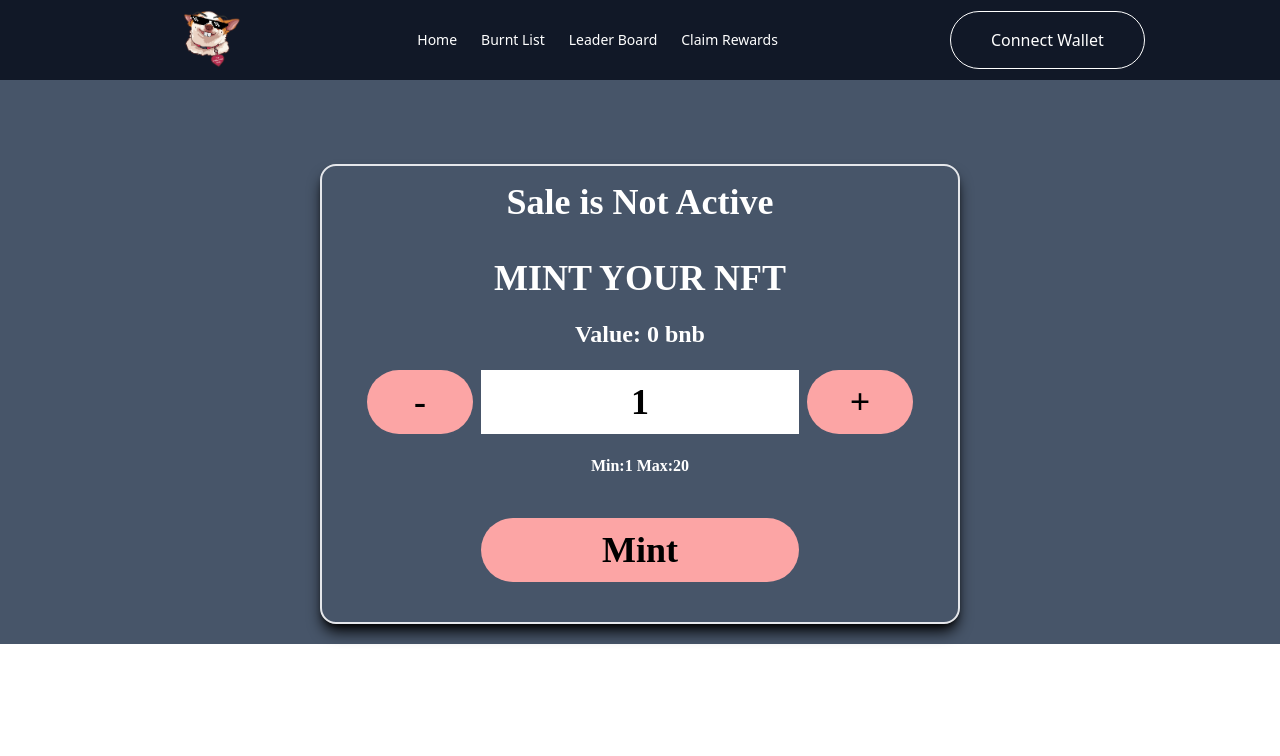
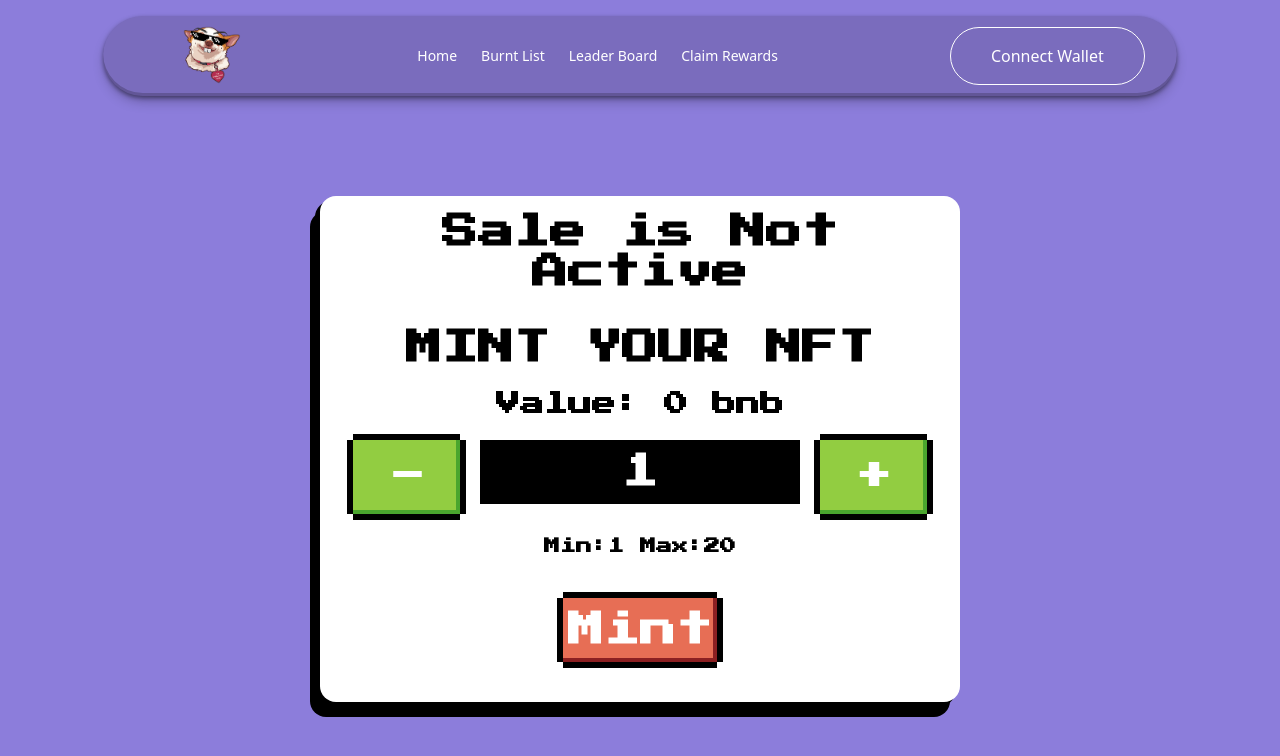
Before and after one commit to Puvichandra/chihuahuanft, a Next.js app: page / in a window 1280 px wide. Shown: the top 756 px of the page. Built offline with nearby package versions, Linux system fonts and the light colour scheme.

Commit message:
Add files via upload

```diff
--- a/components/majorcom/Login.js
+++ b/components/majorcom/Login.js
@@ -115,8 +115,10 @@ async function disconnect () {
 
   return (
 
-    <button  onClick={!isopen?connectwallet:disconnect } className={classes.connect__wallet}> {btncaption}
-   </button>
+
+   <button  onClick={!isopen?connectwallet:disconnect } className={classes.connect__wallet}> {btncaption}
+    </button>
+
 
 
   )
--- a/components/majorcom/login.module.css
+++ b/components/majorcom/login.module.css
@@ -4,14 +4,15 @@
     border: 1px solid white;
     padding: 1rem 2.5rem;
     border-radius: 2rem;
-    transition: var(--transition);
+    transition: all 300ms ease;
     position: relative;
     z-index: 5;
 }
 
 .connect__wallet:hover{
-    background: var(--color-dark);
+    background: white;
     border: none;
+    color: rgb(0, 0, 0);
     box-shadow: var(--box-shadow);
 }
 
--- a/components/mintcom/mintcomp.js
+++ b/components/mintcom/mintcomp.js
@@ -106,50 +106,53 @@ export default function Mintcomponent(props) {
 
 
   return (
-<div>
+<div className='mint__page'>
 
 <div className='flex  flex-row justify-center xl:pt-4 xl:pb-2'>
-    <div className='basis-9/12 xl:basis-6/12'>
-    <div className='text-center font-Press text-white py-5 font-black text-2xl xl:text-4xl'>{preOrPubliccheck()}</div>
-    {isPresale?<div className='text-center font-Press w-full text-white py-5 text-lg xl:text-2xl' >{wlistedText}</div>:null}
+
+
+  <div className='basis-9/12 xl:basis-6/12 mint__container'>
+  <div className='text-center font-Press text-white py-5 font-black text-2xl xl:text-5xl sale__text'>{preOrPubliccheck()}</div>
+  {isPresale?<div className='text-center font-Press w-full text-white py-5 text-lg xl:text-2xl whitelist__text' >{wlistedText}</div>:null}
   {isPresale|| ispublicsale?<Progressbar done={percent.toFixed()} totnft={totnft} totsold={totalSold}/>:null}
   </div>
   </div>
 
   <div className='flex  flex-row justify-center py-10 xl:py-5 '>
   <div className=' basis-10/12 xl:basis-6/12'>
-  <div className=' bg-slate-600 border-solid  shadow-lg shadow-black rounded-2xl   border-2'>
-  <div className='text-center font-Press text-white py-4 font-black text-2xl xl:text-4xl'>{salecheck()}</div>
+<div className=' bg-slate-600 border-solid  shadow-lg shadow-black rounded-2xl  mint__card'>
+<div className='text-center font-Press text-black py-4 font-black text-2xl xl:text-4xl'>{salecheck()}</div>
 
 
-  <div className='text-center font-Press text-white py-5 text-2xl xl:text-4xl'>MINT YOUR NFT</div>
+<div className='text-center font-Press text-black py-5 text-2xl xl:text-4xl'>MINT YOUR NFT</div>
 
 
-  <div className='text-center text-white text-lg xl:text-2xl font-Press'> Value: {props.publicPrice/1000000000000000000}  bnb</div>
-   <div className="flex flex-row justify-center gap-2 py-5">
-   <div className='basis-2/12 text-center hover:bg-red-400  bg-red-300 rounded-full' onClick={()=>calculateValue("-")}>
-    <button className='h-10 xl:h-16 text-2xl xl:text-4xl'  > - </button>
+<div className='text-center text-black text-lg xl:text-2xl font-Press'> Value: {props.publicPrice/100000000000000000}  bnb</div>
+ <div className="flex flex-row justify-center  gap-5 py-5">
+ <div className='basis-2/12 text-center eightbit-btn' onClick={()=>calculateValue("-")}>
+  <button className='h-10 xl:h-16 text-2xl xl:text-4xl' > - </button>
  </div>
-   <div className='basis-6/12 h-10 xl:h-16 text-center bg-white   '>
+ <div className='basis-6/12 h-10 xl:h-16 text-center bg-black text-white '>
   <button className='h-10 xl:h-16 text-2xl xl:text-4xl font-Press'> {count}</button>
  </div>
 
 
-   <div className='basis-2/12 text-center hover:bg-red-400 bg-red-300 rounded-full' onClick={()=>calculateValue("+")}>
-    <button className='h-10 xl:h-16 text-2xl xl:text-4xl'  > + </button>
+ <div className='basis-2/12 text-center eightbit-btn' onClick={()=>calculateValue("+")}>
+  <button className='h-10 xl:h-16 text-2xl xl:text-4xl' > + </button>
  </div>
+
 
 
  </div>
 
-   <div className='text-center text-white'>
+ <div className='text-center text-black'>
   Min:1  Max:20
  </div>
 
  <div className="flex flex-row justify-center gap-2 py-10">
 
-   <div className='basis-6/12 text-center hover:bg-red-400 bg-red-300 rounded-full'>
-   {isPresale || ispublicsale?<button className='h-10 xl:h-16  text-2xl xl:text-4xl font-Press' onClick={()=>props.minttoken(count,props.publicPrice)}> Mint </button>:<button className='h-10 xl: h-16  font-Press text-2xl xl:text-4xl disabled:'> Mint </button>}
+ <div className='basis-6/12 text-center mint__red'>
+ {isPresale || ispublicsale?<button className='h-10 xl:h-16 text-2xl xl:text-4xl font-Press eightbit-btn eightbit-btn--reset' onClick={()=>props.minttoken(count,props.publicPrice)}> Mint </button>:<button className='h-10 xl: h-16  font-Press text-2xl xl:text-4xl disabled:  eightbit-btn eightbit-btn--reset'> Mint </button>}
  </div>
 
 
@@ -160,6 +163,9 @@ export default function Mintcomponent(props) {
   </div>
  </div>
  <div>{isPresale}</div>
+ {/* <div className='poster__container'>
+  <img src='https://res.cloudinary.com/dp9yoy7js/image/upload/v1663669024/tt_tnzcxs.png'></img>
+</div> */}
  </div>
   )
 }
--- a/components/ui/mainheader.js
+++ b/components/ui/mainheader.js
@@ -16,8 +16,8 @@ function MainHeader(props){
 //   })
 
     return (
-        <div className="sticky top-0 z-50 bg-gray-900 text-white">
-        <nav className='bg-nftColor'>
+        <div className="sticky top-0 z-50 bg-gray-900 text-white nav__bar">
+        <nav className='bg-nftColor nav__container'>
             <div className="max-w-9xl mx-auto px-8">
                 <div className="flex items-center justify-center h-20">
                     <div className=" flex items-center">
@@ -32,7 +32,7 @@ function MainHeader(props){
                                 {/* <Link href="/"><a className="text-black font-poppins dark:hover:text-white px-3 py-2 rounded-md text-4xl font-bold -mt-2 xl:text-4xl xl:px-0"  >
                                     Market Place<span className="text-4xl text-txtred">.</span></a></Link> */}
 
-                                <Link  href="/"><a className="text-txtborderColor font-poppins  hover:bg-lightgrey dark:hover:text-white px-3 py-2 rounded-md text-lg font-medium xl:text-sm 2xl:text-md"  >
+                                <Link  href="/"><a className="text-txtborderColor font-poppins hover:bg-lightgrey dark:hover:text-white px-3 py-2 rounded-md text-lg font-medium xl:text-sm 2xl:text-md"  >
                                     Home </a></Link>
 
                                 <Link  href="/burnCoinValue"><a className="text-txtborderColor  font-poppins dark:text-white  hover:bg-lightgrey dark:hover:text-white px-3 py-2 rounded-md text-lg font-medium xl:text-sm 2xl:text-md" style={{marginLeft:"auto"}} >
@@ -54,7 +54,7 @@ function MainHeader(props){
                         </div>
                     </div>
 
-                    <div className="flex w-full flex-row lg:hidden items-center justify-between mt-10 pb-5">
+                    <div className="flex w-full flex-row lg:hidden items-center justify-between mt-5 pb-5">
                         {/* <div className="items-start">
                         <a className="text-white font-poppins hover:text-gray-400 dark:hover:text-white px-3 py-2 rounded-md text-2xl font-bold -mt-2"  >
                                     jellyfork<span className="text-4xl text-txtred">.</span></a>
--- a/components/ui/progressbartw.module.css
+++ b/components/ui/progressbartw.module.css
@@ -12,6 +12,7 @@
 	margin: 0;
 } */
 
+
 .progress {
 	background-color: #d8d8d8;
 	border-radius: 20px;
@@ -22,8 +23,8 @@
 }
 
 .progressdone {
-	background: linear-gradient(to left, #F2709C, #FF9472);
-	box-shadow: 0 3px 3px -5px #F2709C, 0 2px 5px #F2709C;
+	background: #76c442;
+	box-shadow: inset -6px -6px 0px 0px #4AA52E;
 	border-radius: 20px;
 	color: #fff;
 	display: flex;
--- a/package.json
+++ b/package.json
@@ -14,7 +14,7 @@
     "axios": "^0.27.2",
     "ethers": "^5.7.0",
     "mongodb": "^4.9.1",
-    "next": "12.3.0",
+    "next": "^12.3.0",
     "nprogress": "^0.2.0",
     "react": "18.2.0",
     "react-dom": "18.2.0",
--- a/pages/index.js
+++ b/pages/index.js
@@ -106,7 +106,8 @@ const getTokenData= async ()=>{
                 alert(err.error.data.message);
                 return;
               } catch (err){
-                alert(err.error.data.message);
+
+                console.log(err);
                 return;
               }
 
--- a/styles/globals.css
+++ b/styles/globals.css
@@ -1,4 +1,216 @@
+@import url('https://fonts.googleapis.com/css2?family=Press+Start+2P&display=swap%27');
+
 
 @tailwind base;
 @tailwind components;
 @tailwind utilities;
+
+
+.nav__bar{
+    background: transparent;
+    position: absolute;
+    top: 1rem;
+    width: 100%;
+    display: flex;
+    justify-content: center;
+   }
+   .nav__container{
+       background: #7a6cbd;
+   border-radius: 2.5rem;
+   /* border: 1px solid white; */
+   box-shadow: rgba(0, 0, 0, 0.4) 0px 2px 4px, rgba(0, 0, 0, 0.3) 0px 7px 13px -3px, rgba(0, 0, 0, 0.2) 0px -3px 0px inset;
+}
+/* width: max-content; */
+
+.mint__page{
+   font-family: 'Press Start 2P', cursive;
+   padding-top: 5%;
+   /* padding-bottom: 2rem; */
+   /* height: 100vh; */
+   min-height: 100vh;
+   background: #8c7ddb;
+   /* background-image: url('../assets/pattern1.png');    */
+}
+
+
+
+.mint__container{
+   padding-top: 3rem;
+}
+
+.other__container{
+    padding-top: 5rem;
+}
+.mint__card{
+   background: white;
+   box-shadow: rgba(0, 0, 0, 1) -5px 5px, rgba(0, 0, 0, 1) -10px 15px, rgba(12, 11, 12, 0) -15px 15px, rgba(0, 0, 0, 0) -20px 20px, rgba(12, 10, 11, 0) -25px 25px;
+
+}
+
+.sale__text{
+
+   text-shadow: rgba(0, 0, 0, 1) -5px 5px, rgba(0, 0, 0, 1) -10px 15px, rgba(12, 11, 12, 0) -15px 15px, rgba(0, 0, 0, 0) -20px 20px, rgba(12, 10, 11, 0) -25px 25px;
+
+}
+.whitelist__text{
+   /* text-shadow: rgba(0, 0, 0, 1) -5px 5px, rgba(0, 0, 0, 1) -10px 5px, rgba(12, 11, 12, 0) -15px 15px, rgba(0, 0, 0, 0) -20px 20px, rgba(12, 10, 11, 0) -25px 25px; */
+}
+.top__burn{
+    display: flex;
+    align-items: center;
+}
+
+.claim__container > div{
+    font-size: 1.5rem;
+}
+.claim__button.eightbit-btn{
+    padding: 20px;
+    font-size: 25px;
+}
+
+  .eightbit-btn {
+   background: #92CD41;
+   display: inline-block;
+   position: relative;
+   text-align: center;
+   font-size: 20px;
+   padding: 5px;
+   font-family: "Press Start 2P", cursive;
+   text-decoration: none;
+   color: white;
+   box-shadow: inset -4px -4px 0px 0px #4AA52E;
+ }
+ .eightbit-btn:hover, .eightbit-btn:focus {
+   background: #76c442;
+   box-shadow: inset -6px -6px 0px 0px #4AA52E;
+ }
+ .eightbit-btn:active {
+   box-shadow: inset 4px 4px 0px 0px #4AA52E;
+ }
+ .eightbit-btn:before, .eightbit-btn:after {
+   content: "";
+   position: absolute;
+   width: 100%;
+   height: 100%;
+   box-sizing: content-box;
+ }
+ .eightbit-btn:before {
+   top: -6px;
+   left: 0;
+   border-top: 6px black solid;
+   border-bottom: 6px black solid;
+ }
+ .eightbit-btn:after {
+   left: -6px;
+   top: 0;
+   border-left: 6px black solid;
+   border-right: 6px black solid;
+ }
+ .eightbit-btn--reset {
+   background: #E76E55;
+
+   box-shadow: inset -4px -4px 0px 0px #8C2022;
+ }
+ .eightbit-btn--reset:hover, .eightbit-btn--reset:focus {
+   background: #CE372B;
+   box-shadow: inset -6px -6px 0px 0px #8C2022;
+ }
+ .eightbit-btn--reset:active {
+   box-shadow: inset 4px 4px 0px 0px #8C2022;
+ }
+ .eightbit-btn--proceed {
+   background: #F7D51D;
+   box-shadow: inset -4px -4px 0px 0px #E59400;
+ }
+ .eightbit-btn--proceed:hover, .eightbit-btn--proceed:focus {
+   background: #F2C409;
+   box-shadow: inset -6px -6px 0px 0px #E59400;
+ }
+ .eightbit-btn--proceed:active {
+   box-shadow: inset 4px 4px 0px 0px #E59400;
+ }
+
+ *, *:before, *:after {
+   box-sizing: border-box;
+ }
+
+ .poster__container{
+   /* position: fixed; */
+   bottom: 0;
+   right: 0;
+   /* width: 0vw; */
+   display: flex;
+   z-index: 0;
+   /* justify-content: center; */
+   /* transform: translateY(-30%); */
+}
+.poster__container img{
+     object-fit: cover;
+   width: 100%;
+ }
+
+
+ @media (max-width: 1030px) {
+
+.nav__container{
+   width: 98vw;
+
+}
+.menu__container{
+    display: none;
+}
+.mint__container{
+    padding-top: 6rem;
+}
+.claim__container > div{
+    font-size: 1.5rem;
+}
+
+
+ }
+
+ @media (max-width: 930px) {
+
+    .reward__container{
+        flex-direction: column;
+        gap: 3rem;
+
+    }
+
+    .claim__container > div{
+        font-size: 1.3rem;
+    }
+    .claim__card{
+        width: 90vw;
+    }
+
+}
+
+
+ @media (max-width: 520px) {
+
+
+
+    .red__button{
+        display: flex;
+        flex-direction: column-reverse;
+        width: 90vw;
+        padding-bottom: 2rem;
+        margin-top: 2rem;
+
+    }
+    .red__button button{
+        width: max-content;
+    }
+    .burnt__list{
+        width: 90vw;
+       transform: translateX(-10%);
+
+    }
+    .claim__button.eightbit-btn{
+        padding: 15px;
+        font-size: 15px;
+    }
+
+
+ }
```
Also changed, not shown: components/majorcom/claimcomp.js (+12 -12 lines), contract/abi/nft.json (+13 -0 lines), pages/burnCoinValue/index.js (+12 -9 lines), pages/nftTopHolders/index.js (+4 -4 lines), 1 other file (tests, documents, lock files or other folders). Lines whose indentation alone changed are shown as unchanged.
